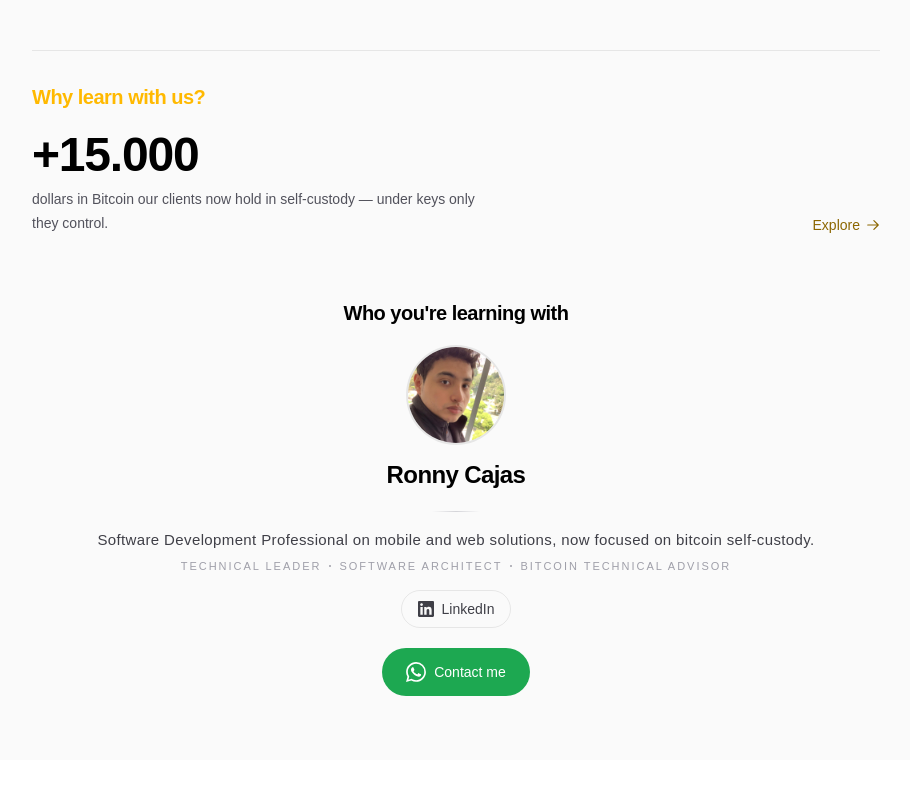
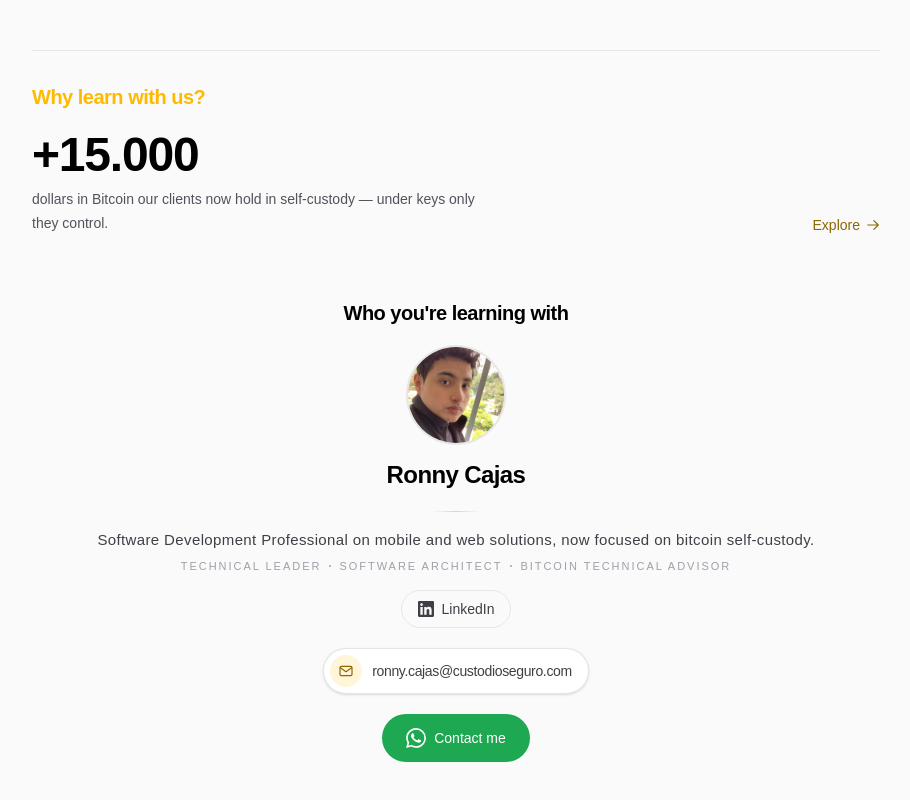
Before and after one commit to stealth14/courses-catalog, a Next.js app: page /en in a window 1280 px wide. Shown: the part 1598-2398 px from the top of the page, without its empty margins (184-1094 px from the left). Before the commit the page ends 2358 px from the top, so only its background shows below. Built offline with nearby package versions, Linux system fonts and the light colour scheme.

Commit message:
feat: add email contact link to HomePage for user inquiries

```diff
--- a/src/app/[locale]/page.tsx
+++ b/src/app/[locale]/page.tsx
@@ -69,6 +69,31 @@ export default async function HomePage() {
             {t("who.title")}
           </h2>
           <PaymentHeader variant="full" headingLevel="none" />
+          <a
+            href="mailto:ronny.cajas@custodioseguro.com"
+            className="group inline-flex items-center gap-2.5 rounded-full border border-black/[.1] bg-white py-1.5 pl-1.5 pr-4 text-sm font-medium text-zinc-700 shadow-sm transition-colors hover:border-black/[.2] hover:text-zinc-900 focus-visible:outline-2 focus-visible:outline-offset-2 focus-visible:outline-foreground dark:border-white/[.145] dark:bg-white/[.04] dark:text-zinc-200 dark:hover:border-white/[.25] dark:hover:bg-white/[.08] dark:hover:text-white"
+          >
+            <span
+              aria-hidden="true"
+              className="flex h-8 w-8 items-center justify-center rounded-full bg-primary/15 text-primary-deep transition-colors group-hover:bg-primary/25 dark:bg-primary/20 dark:text-primary dark:group-hover:bg-primary/30"
+            >
+              <svg
+                viewBox="0 0 24 24"
+                fill="none"
+                stroke="currentColor"
+                strokeWidth={1.75}
+                strokeLinecap="round"
+                strokeLinejoin="round"
+                className="h-4 w-4"
+              >
+                <rect x="3" y="5" width="18" height="14" rx="2" />
+                <path d="m3.5 7 8.5 6 8.5-6" />
+              </svg>
+            </span>
+            <span className="tracking-tight">
+              ronny.cajas@custodioseguro.com
+            </span>
+          </a>
           <HomeWhatsappCta placement="profile" />
         </section>
       </div>
```
